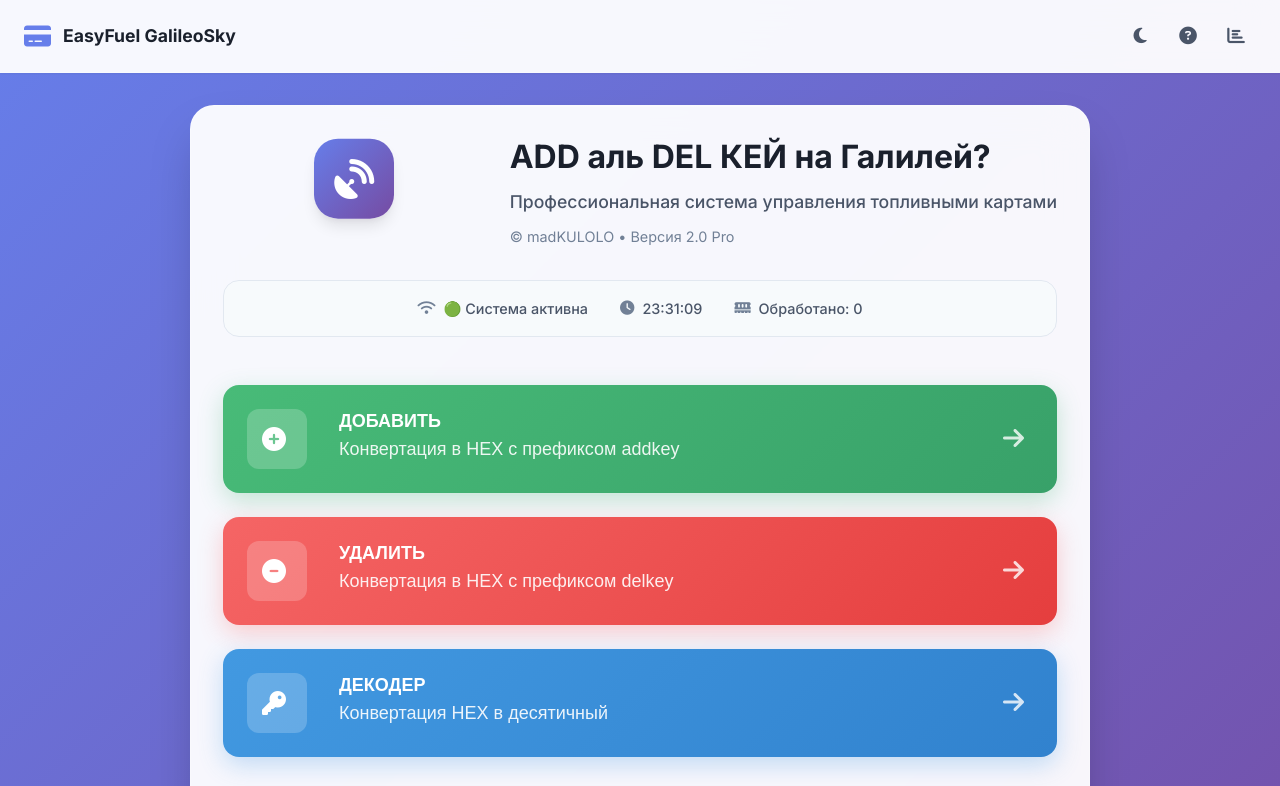
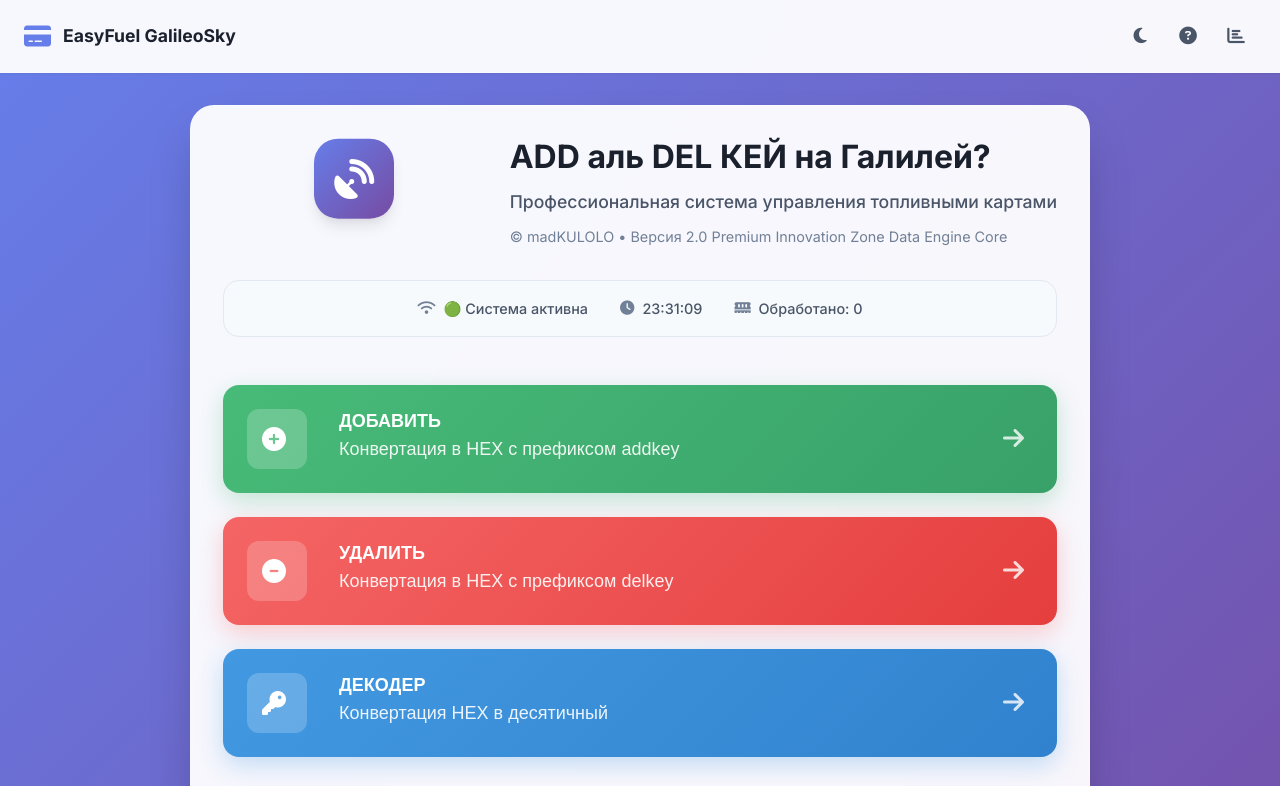
Before and after one commit to madKULOLO/keymanager_GalileoSky, a plain HTML site: page index.html in a window 1280 px wide. Shown: the top 786 px of the page. Drawn offline with Linux system fonts and the light colour scheme.

Commit message:
Premium Innovation Zone Data Engine Core

```diff
--- a/index.html
+++ b/index.html
@@ -60,7 +60,7 @@
                         <div class="header-text">
                             <h1>ADD аль DEL КЕЙ на Галилей?</h1>
                             <p class="subtitle">Профессиональная система управления топливными картами</p>
-                            <p class="copyright">© madKULOLO • Версия 2.0 Pro</p>
+                            <p class="copyright">© madKULOLO • Версия 2.0 Premium Innovation Zone Data Engine Core</p>
                         </div>
                     </div>
 
```
